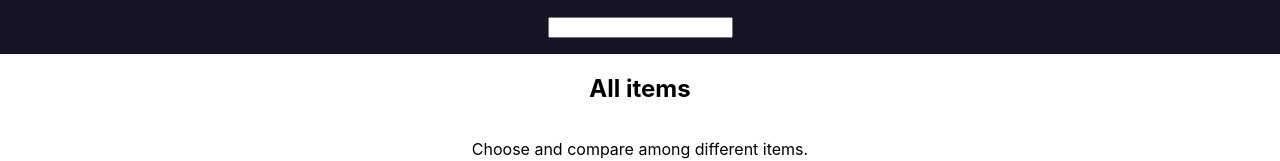
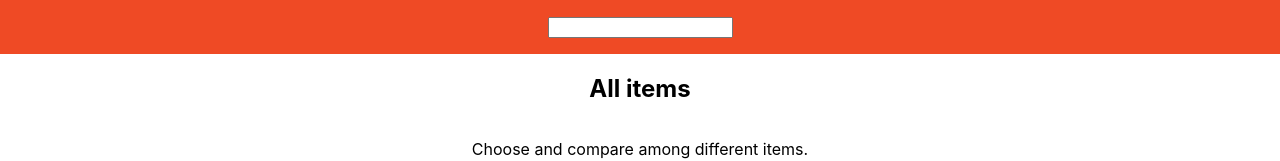
Before and after one commit to Wigglor/compare-site, a React (Create React App) app: page / in a window 1280 px wide. Shown: the top 161 px of the page. Built offline with nearby package versions, Linux system fonts and the light colour scheme.

Commit message:
testing branches by adding different color to header

```diff
--- a/src/components/Items/AllItems.jsx
+++ b/src/components/Items/AllItems.jsx
@@ -57,7 +57,6 @@ const DUMMY_MEALS = [
 ];
 
 const AllItems = (props) => {
-  console.log(props.filterState);
   const mealsList = DUMMY_MEALS.filter((meal) =>
     meal.name.match(new RegExp(props.filterState, "i"))
   ).map((meal) => {
--- a/src/components/Layout/Header.jsx
+++ b/src/components/Layout/Header.jsx
@@ -34,5 +34,5 @@ const SearchArea = styled.div`
 const Header_ = styled.header`
   margin: 0rem 0rem;
   padding: 1rem;
-  background-color: #181325;
+  background-color: #ef4a25;
 `;
```
